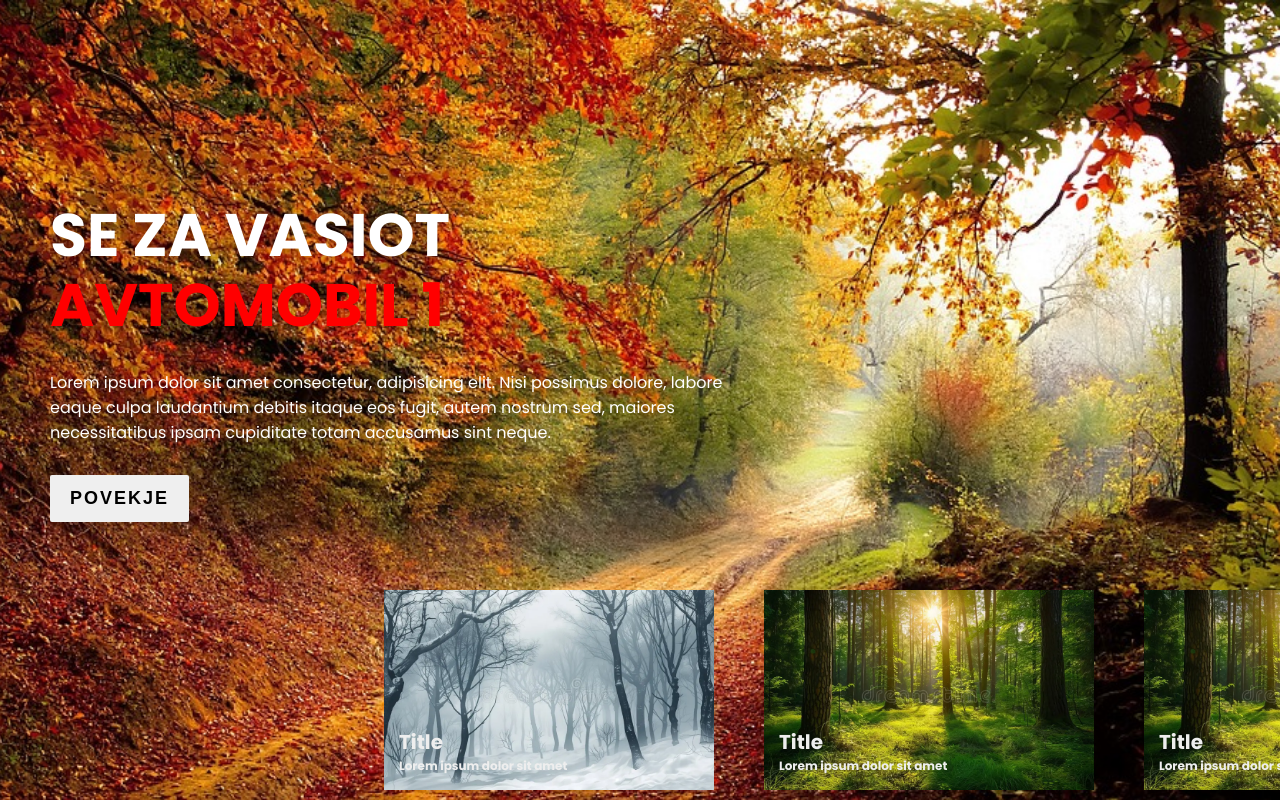
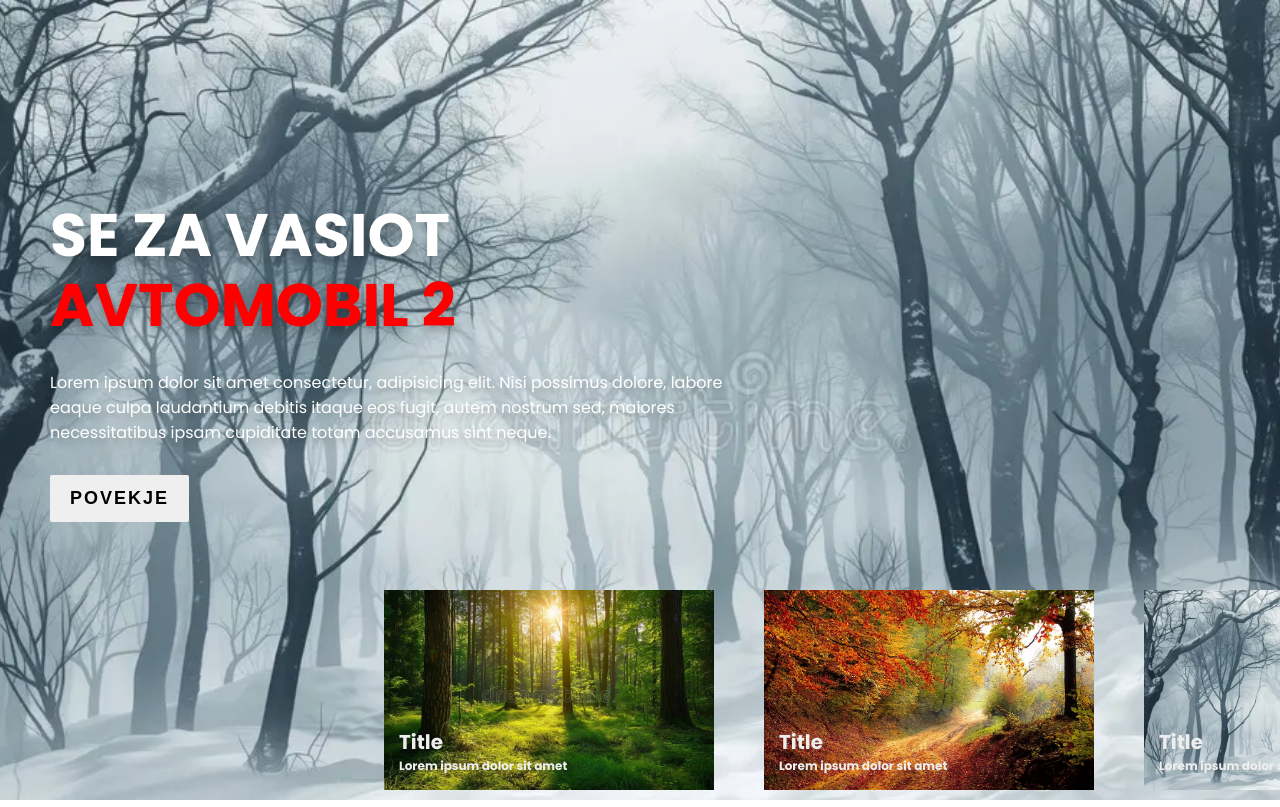
Before and after one commit to Riste05/autoparts, a React (Vite) app: page / in a window 1280 px wide. Shown: the top 807 px of the page. Built offline with nearby package versions, Linux system fonts and the light colour scheme.

Commit message:
napraven slider so index

```diff
--- a/src/component/header/Header.tsx
+++ b/src/component/header/Header.tsx
@@ -34,15 +34,15 @@ const item = {
 };
 
 export const Header = () => {
-  const [slide, setSlide] = useState<string | null>(null);
+  const [slide, setSlide] = useState<number>(0);
   console.log(slide);
 
   return (
     <header className={headerStyle.header}>
       <main>
-        {slide == "4" && (
+        {slide === 0 && (
           <div className={headerStyle.item}>
-            <img src={img1} alt="picture" className={headerStyle.img} />
+            <img src={img3} alt="picture" className={headerStyle.img} />
             <motion.div
               className={headerStyle.content}
               key="item"
@@ -66,7 +66,7 @@ export const Header = () => {
           </div>
         )}
 
-        {slide == "0" && (
+        {slide === 1 && (
           <div className={headerStyle.item}>
             <img src={img2} alt="picture" className={headerStyle.img} />
             <motion.div
@@ -91,7 +91,7 @@ export const Header = () => {
           </div>
         )}
 
-        {slide == "1" && (
+        {slide === 2 && (
           <div className={headerStyle.item}>
             <img src={img3} alt="picture" className={headerStyle.img} />
             <motion.div
@@ -116,9 +116,9 @@ export const Header = () => {
           </div>
         )}
 
-        {slide == "2" && (
+        {slide === 3 && (
           <div className={headerStyle.item}>
-            <img src={img3} alt="picture" className={headerStyle.img} />
+            <img src={img1} alt="picture" className={headerStyle.img} />
             <motion.div
               className={headerStyle.content}
               variants={animateContainer}
@@ -141,9 +141,9 @@ export const Header = () => {
           </div>
         )}
 
-        {slide == "3" && (
+        {slide === 4 && (
           <div className={headerStyle.item}>
-            <img src={img3} alt="picture" className={headerStyle.img} />
+            <img src={img2} alt="picture" className={headerStyle.img} />
             <motion.div
               className={headerStyle.content}
               variants={animateContainer}
@@ -176,16 +176,27 @@ export const Header = () => {
             speed={1000}
             autoplay={{ delay: 2500 }}
             spaceBetween={50}
-            // onSlideChange={(event) => console.log(event.slides)}
-            onSlideChange={(event) => {
-              {
-                event.slides.map((ele) => {
-                  setSlide(ele.getAttribute("data-swiper-slide-index"));
-                });
-              }
+            onActiveIndexChange={(swiper) => {
+              setSlide(swiper.realIndex);
             }}
             className={headerStyle.slider}
           >
+            <SwiperSlide className={headerStyle.slider_item}>
+              <img src={img2} alt="image" className={`${headerStyle.img} `} />
+              <div className={headerStyle.slider_content}>
+                <h1>Title</h1>
+                <p>Lorem ipsum dolor sit amet</p>
+              </div>
+            </SwiperSlide>
+
+            <SwiperSlide className={headerStyle.slider_item}>
+              <img src={img3} alt="image" className={headerStyle.img} />
+              <div className={headerStyle.slider_content}>
+                <h1>Title</h1>
+                <p>Lorem ipsum dolor sit amet</p>
+              </div>
+            </SwiperSlide>
+
             <SwiperSlide className={headerStyle.slider_item}>
               <img src={img1} alt="image" className={headerStyle.img} />
               <div className={headerStyle.slider_content}>
@@ -209,22 +220,6 @@ export const Header = () => {
                 <p>Lorem ipsum dolor sit amet</p>
               </div>
             </SwiperSlide>
-
-            <SwiperSlide className={headerStyle.slider_item}>
-              <img src={img3} alt="image" className={headerStyle.img} />
-              <div className={headerStyle.slider_content}>
-                <h1>Title</h1>
-                <p>Lorem ipsum dolor sit amet</p>
-              </div>
-            </SwiperSlide>
-
-            <SwiperSlide className={headerStyle.slider_item}>
-              <img src={img3} alt="image" className={headerStyle.img} />
-              <div className={headerStyle.slider_content}>
-                <h1>Title</h1>
-                <p>Lorem ipsum dolor sit amet</p>
-              </div>
-            </SwiperSlide>
           </Swiper>
         </div>
       </main>
```
Also changed, not shown: src/component/header/header.module.css (+30 -30 lines).
